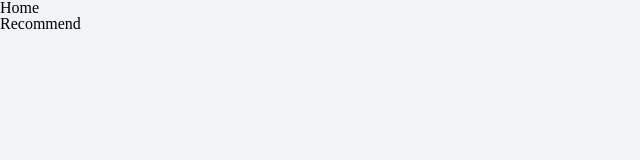
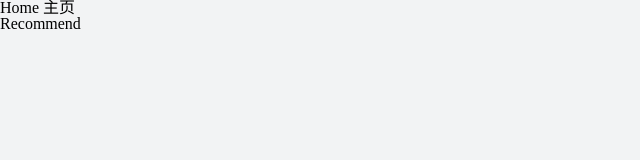
Before and after one commit to nocpp/reactmusic, a React (Create React App) app: page /#/Recommend in a window 1280 px wide. Shown: the top 160 px of the page, without its empty margins (0-640 px from the left). Built offline with nearby package versions, Linux system fonts and the light colour scheme.

Commit message:
测试更新主页

```diff
--- a/src/application/Home/index.js
+++ b/src/application/Home/index.js
@@ -5,7 +5,7 @@ function Home(props) {
     const { route } = props;
 
     return <div>
-        <h1>Home</h1>
+        <h1>Home 主页</h1>
         { renderRoutes(route.routes) }
     </div>;
 }
```
